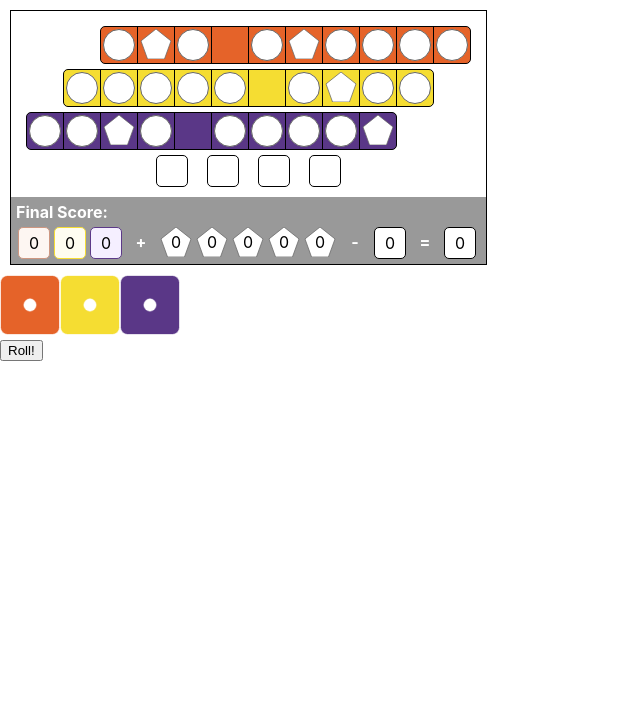
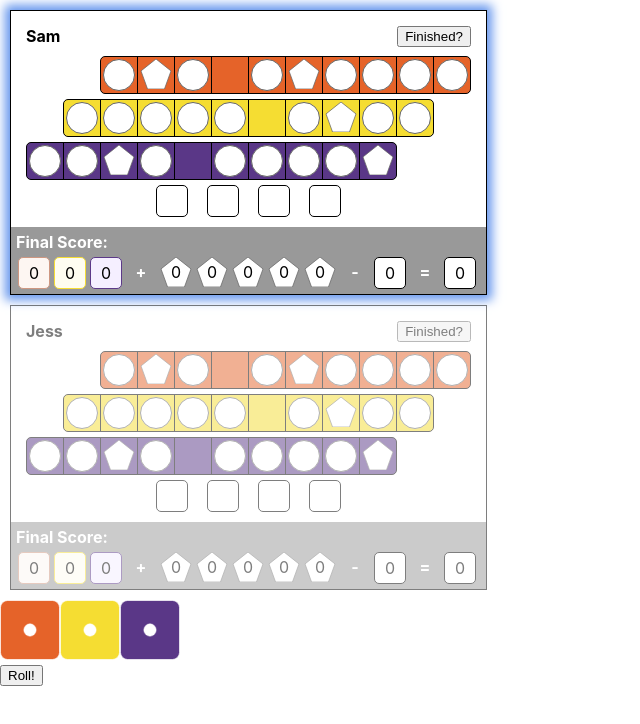
Before and after one commit to sctape/qwinto, a React (Create React App) app: page / in a window 1280 px wide. Shown: the top 724 px of the page, without its empty margins (0-640 px from the left). Built offline with nearby package versions, Linux system fonts and the light colour scheme.

Commit message:
WIP adding turns

```diff
--- a/src/App.js
+++ b/src/App.js
@@ -7,6 +7,7 @@ import Scores from './containers/Scores';
 import Die from './components/Die';
 import ScoresModel from './data/models/Scores';
 import { updateScore } from './data/actions/scores';
+import User from './data/models/User';
 
 import './App.scss';
 
@@ -21,20 +22,19 @@ class App extends Component {
     yellowActive: true,
     purpleActive: true,
     rolling: false,
+    rollCount: 0,
+    players: [new User({scoreId: 'abc123', name: 'Sam'}), new User({scoreId: 'def456', name: 'Jess'}) ],
+    activePlayer: 0,
+    secondaryTurn: false,
   };
 
   static propTypes = {
     scores: PropTypes.instanceOf(ScoresModel),
-    scoreId: PropTypes.string.isRequired,
     updateScore: PropTypes.func.isRequired,
   };
 
-  static defaultProps = {
-    scoreId: 'abc123',
-  };
-
   rollDice = () => {
-    this.setState({ rolling: true});
+    this.setState( prevState => ({ rolling: true, rollCount: prevState.rollCount + 1 }));
 
     const rollingDice = setInterval(() => {
       const state = {};
@@ -86,16 +86,30 @@ class App extends Component {
     return activeDice;
   };
 
+  advanceTurn = () => {
+    if (this.state.secondaryTurn) {
+      return this.setState(prevState => ({
+        activePlayer: prevState.activePlayer + 2 === prevState.players.length ? 0 : prevState.activePlayer + 1,
+        secondaryTurn: false,
+      }));
+    }
+
+    return this.setState({ secondaryTurn: true });
+  };
+
   render() {
     return (
       <div>
-        <Scores
-          scores={ this.props.scores || new ScoresModel({id: 'abc123'}) }
-          scoreId={ this.props.scoreId }
+        { this.state.players.map((player, index) => <Scores
+          user={ player }
           updateScore={ this.props.updateScore }
+          scores={ this.props.scores.get(player.scoreId) || new ScoresModel({id: player.scoreId}) }
           diceRoll={ this.state.total }
           activeDice={ this.getActiveDice() }
-        />
+          activePlayer={ index === this.state.activePlayer || (this.state.secondaryTurn && index !== this.state.activePlayer) }
+          disabled={ index !== this.state.activePlayer || this.state.secondaryTurn }
+          onScoreSubmit={ this.advanceTurn }
+        />) }
         <div>
           <Die pips={ this.state.orangeDie } disabled={ !this.state.orangeActive } color="orange" onClick={ this.toggleDie('orange') } />
           <Die pips={ this.state.yellowDie } disabled={ !this.state.yellowActive } color="yellow" onClick={ this.toggleDie('yellow') } />
@@ -103,7 +117,7 @@ class App extends Component {
           { !this.state.rolling && this.state.total }
         </div>
         <div>
-          <button onClick={ this.rollDice } disabled={ this.state.rolling }>
+          <button onClick={ this.rollDice } disabled={ this.state.rolling || this.state.rollCount === 2 }>
             { !this.state.rolling ? 'Roll!' : 'Rolling!' }
           </button>
         </div>
@@ -114,7 +128,7 @@ class App extends Component {
 
 export default connect(
   state => ({
-    scores: state.scores.items.get('abc123'),
+    scores: state.scores.items,
   }),
   dispatch => bindActionCreators({
     updateScore,
--- a/src/App.scss
+++ b/src/App.scss
@@ -3,6 +3,22 @@
   padding: 15px;
   border: 1px solid #000;
   margin: 10px;
+
+  &.active {
+    box-shadow: 0 0 10px 5px cornflowerblue;
+  }
+
+  &.disabled {
+    opacity: .5;
+  }
+
+  h4 {
+    margin: 0 0 10px;
+  }
+
+  .finish-turn {
+    float: right;
+  }
 }
 
 .row {
--- a/src/containers/Scores.js
+++ b/src/containers/Scores.js
@@ -3,21 +3,39 @@ import PropTypes from 'prop-types';
 
 import Row from './../components/Row';
 import ScoresModel from './../data/models/Scores';
+import User from './../data/models/User';
 
 import classnames from 'classnames';
 import range from 'lodash/range';
 
 class Scores extends Component {
 
+  state = {
+    previousScore: null,
+    currentScores: this.props.scores,
+  };
+
   static propTypes = {
     scores: PropTypes.instanceOf(ScoresModel),
-    scoreId: PropTypes.string.isRequired,
+    user: PropTypes.instanceOf(User),
     updateScore: PropTypes.func.isRequired,
     diceRoll: PropTypes.number,
     activeDice: PropTypes.array,
+    activePlayer: PropTypes.bool.isRequired,
+    disabled: PropTypes.bool.isRequired,
+    onScoreSubmit: PropTypes.func.isRequired,
+  };
+
+  static defaultProps = {
+    activePlayer: false,
+    disabled: false,
   };
 
   updateScore = row => column => {
+    if (this.props.disabled) {
+      return;
+    }
+
     if (!this.props.scores.isAvailable(row, column, this.props.diceRoll)) {
       return;
     }
@@ -26,35 +44,55 @@ class Scores extends Component {
       return;
     }
 
-    return this.props.updateScore(this.props.scores.set('values', this.props.scores.values.setIn([row, column], this.props.diceRoll)));
+    let updatedValues = this.state.currentScores.values.setIn([row, column], this.props.diceRoll);
+    let { currentScores } = this.state;
+
+    if (this.state.previousScore === 'penalty') {
+      currentScores = currentScores.set('penalties', currentScores.penalties - 1);
+    } else if (this.state.previousScore) {
+      updatedValues = updatedValues.deleteIn(this.state.previousScore);
+    }
+
+    this.setState({ previousScore: [row, column], currentScores: currentScores.set('values', updatedValues) });
+  };
+
+  submitScore = () => {
+    this.props.updateScore(this.state.currentScores);
+    return this.props.onScoreSubmit();
   };
 
   addPenalty = () => {
-    const penaltyCount = this.props.scores.penalties;
+    let { currentScores } = this.state;
 
-    if (penaltyCount > 3) {
+    if (currentScores.penalties > 3 || this.state.previousScore === 'penalty') {
       return;
     }
 
-    return this.props.updateScore(this.props.scores.set('penalties', penaltyCount + 1));
+    if (this.state.previousScore) {
+      currentScores = currentScores.set('values', currentScores.values.deleteIn(this.state.previousScore));
+    }
+
+    this.setState({ previousScore: 'penalty', currentScores: currentScores.set('penalties', currentScores.penalties + 1) });
   };
 
   renderPenalty = index => {
-    const checked = this.props.scores.penalties > index;
+    const checked = this.state.currentScores.penalties > index;
 
     return <div className="penalty" key={ index } onClick={ this.addPenalty }>{ checked && 'x' }</div>
   };
 
   render() {
     return (
-      <div className="scores">
+      <div className={ classnames('scores', { active: this.props.activePlayer }, { disabled: this.props.disabled })}>
+        <button className="finish-turn" onClick={ this.submitScore }>Finished?</button>
+        <h4> { this.props.user.name } </h4>
         <Row
           row="orange"
           cellStartIndex={ 2 }
           hiddenCells={ [5] }
           bonusCells={ [3, 7] }
           updateScore={ this.updateScore('orange')}
-          scores={ this.props.scores }
+          scores={ this.state.currentScores }
         />
         <Row
           row="yellow"
@@ -62,7 +100,7 @@ class Scores extends Component {
           hiddenCells={ [6] }
           bonusCells={ [8] }
           updateScore={ this.updateScore('yellow')}
-          scores={ this.props.scores }
+          scores={ this.state.currentScores }
         />
         <Row
           row="purple"
@@ -70,7 +108,7 @@ class Scores extends Component {
           hiddenCells={ [4] }
           bonusCells={ [2, 9] }
           updateScore={ this.updateScore('purple')}
-          scores={ this.props.scores }
+          scores={ this.state.currentScores }
         />
         <div className="penalty-container">
           { range(4).map(index => this.renderPenalty(index)) }
@@ -78,13 +116,13 @@ class Scores extends Component {
         <div className="scoring-section">
           <h4>Final Score:</h4>
           <div className="score-totals-container">
-            { ScoresModel.ROW_COLORS.map(color => <div key={ color } className={ classnames('row-score', color) }>{ this.props.scores.calculateRowScore(color) }</div>) }
+            { ScoresModel.ROW_COLORS.map(color => <div key={ color } className={ classnames('row-score', color) }>{ this.state.currentScores.calculateRowScore(color) }</div>) }
             <div className="operator">+</div>
-            { this.props.scores.getBonusScores().map((bonusScore, index) => <div key={ index } className="bonus-score">{ bonusScore }</div>)}
+            { this.state.currentScores.getBonusScores().map((bonusScore, index) => <div key={ index } className="bonus-score">{ bonusScore }</div>)}
             <div className="operator">-</div>
-            <div className="row-score">{ this.props.scores.getPenaltyScore() }</div>
+            <div className="row-score">{ this.state.currentScores.getPenaltyScore() }</div>
             <div className="operator">=</div>
-            <div className="row-score">{ this.props.scores.calculateTotalScore() }</div>
+            <div className="row-score">{ this.state.currentScores.calculateTotalScore() }</div>
           </div>
         </div>
       </div>
--- /dev/null
+++ b/src/data/models/User.js
@@ -0,0 +1,11 @@
+import { Record } from 'immutable';
+
+export class User extends Record({
+  id: null,
+  name: null,
+  scoreId: null,
+}) {
+
+}
+
+export default User
```
